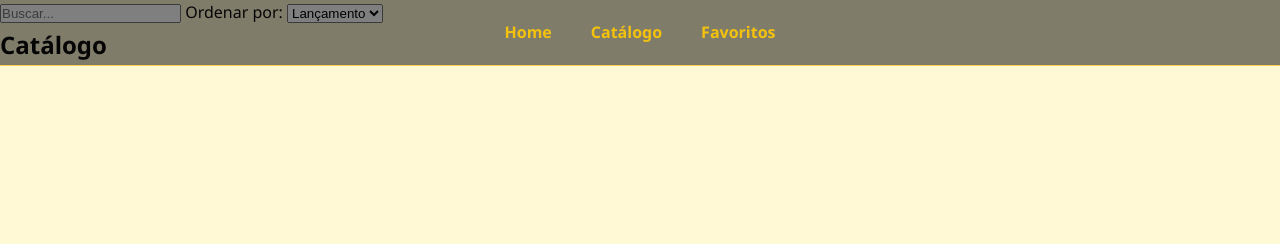
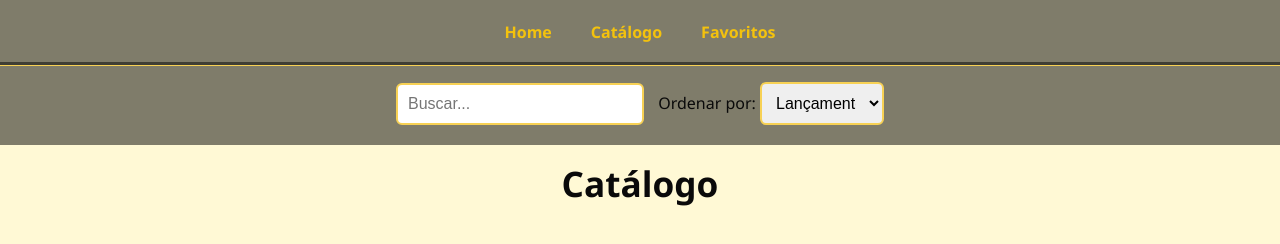
Before and after one commit to williamcruvinel/mini-catalogo, a plain HTML site: page catalogo.html in a window 1280 px wide. Drawn offline with Linux system fonts and the light colour scheme.

Commit message:
add estilo ao search pagias catalogo e favoritos

```diff
--- a/public/css/style.css
+++ b/public/css/style.css
@@ -1,13 +1,13 @@
 :root {
-  --primary-color: #F4C20D;
-  --secondary-color: #F7D154;
+  --primary-color: #f4c20d;
+  --secondary-color: #f7d154;
   --dark-color: #0a0a0a;
   --light-color: #ffffff;
   --gray-color: #fdf7e3;
   --text-color: #0a0a0a;
   --bg-color: #fff9d5;
   --card-bg: #ffffff;
-  --border-color: #F7D154;
+  --border-color: #f7d154;
   --shadow-color: rgba(244, 194, 13, 0.15);
   --transition: all 0.3s ease;
 }
@@ -19,7 +19,7 @@
   --text-color: #ffffff;
   --bg-color: #0a0a0a;
   --card-bg: #1a1a1a;
-  --border-color: #F7D154;
+  --border-color: #f7d154;
   --shadow-color: rgba(247, 209, 84, 0.15);
 }
 
@@ -134,3 +134,33 @@ header {
   background-color: var(--secondary-color);
   transition: 0.3s;
 }
+
+/* CATALOGO */
+.search-container {
+  background: #00000080;
+  margin: 62px 0 0 0;
+  text-align: center;
+  padding: 20px;
+}
+
+.search-box input[type='search'] {
+  width: 20%;
+  padding: 10px;
+  border: 2px solid var(--border-color);
+  border-radius: 6px;
+  font-size: 1rem;
+  margin-right: 10px;
+}
+.search-box select {
+  width: 10%;
+  padding: 10px;
+  border: 2px solid var(--border-color);
+  border-radius: 6px;
+  font-size: 1rem;
+}
+
+.sub-title {
+  text-align: center;
+  margin: 10px 0;
+  font-size: 2.2rem;
+}
```
